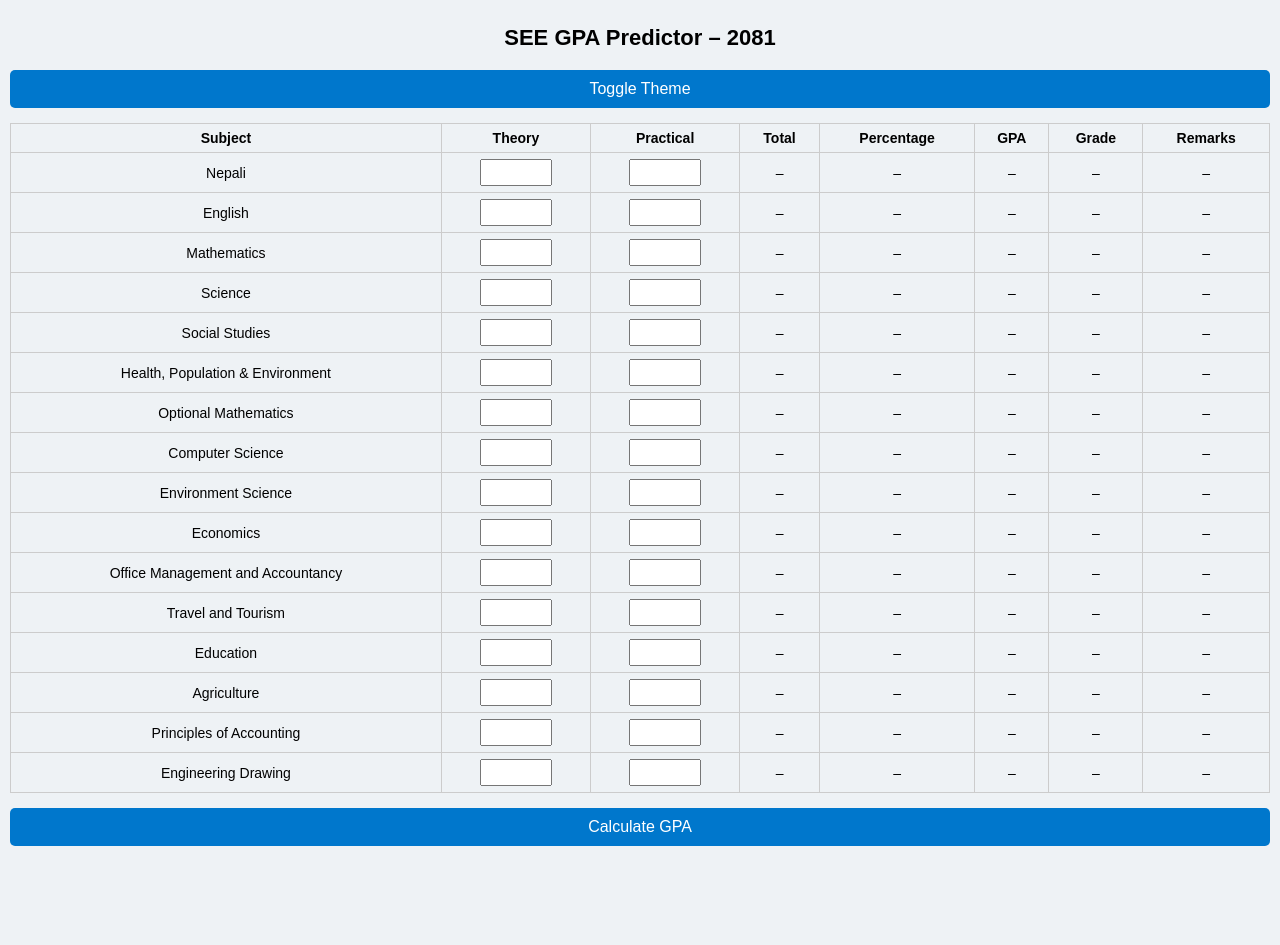
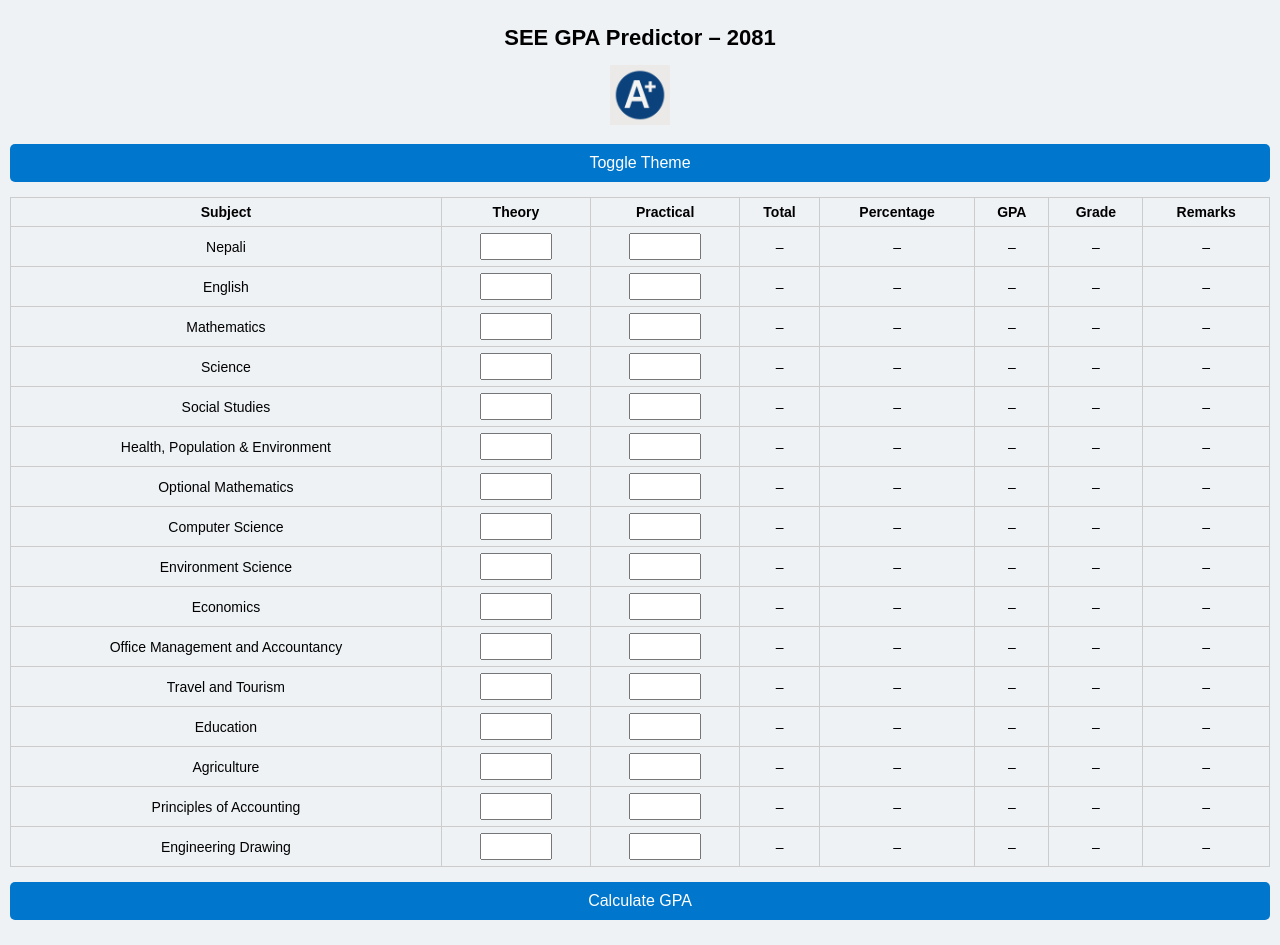
Before and after one commit to anomy77/anomy77.github.io, a plain HTML site: page index.html in a window 1280 px wide. Before the commit the page ends 871 px from the top, so only its background shows below. Drawn offline with nearby package versions, Linux system fonts and the light colour scheme.

Commit message:
Logo added

```diff
--- a/index.html
+++ b/index.html
@@ -10,6 +10,7 @@
   <meta property="og:url" content="https://anomy77.github.io/gpacalculator.github.io/">
   <meta property="og:type" content="website">
   <title>SEE GPA Predictor – 2081</title>
+  <link rel="icon" href="logo.png" type="image/png">
   <style>
     body {
       font-family: Arial, sans-serif;
@@ -73,7 +74,12 @@
     }
   </style>
 </head>
-<body><h1>SEE GPA Predictor – 2081</h1><div class="btn-group">
+<body><h1>SEE GPA Predictor – 2081</h1>
+  <div style="text-align: center; margin-bottom: 10px;">
+  <img src="logo.png" alt="A+ Logo" style="height: 60px;" />
+  </div>
+
+  <div class="btn-group">
   <button onclick="toggleTheme()">Toggle Theme</button>
 </div><div id="exportButtons" class="btn-group">
   <button onclick="printPage()">Print</button>
```
